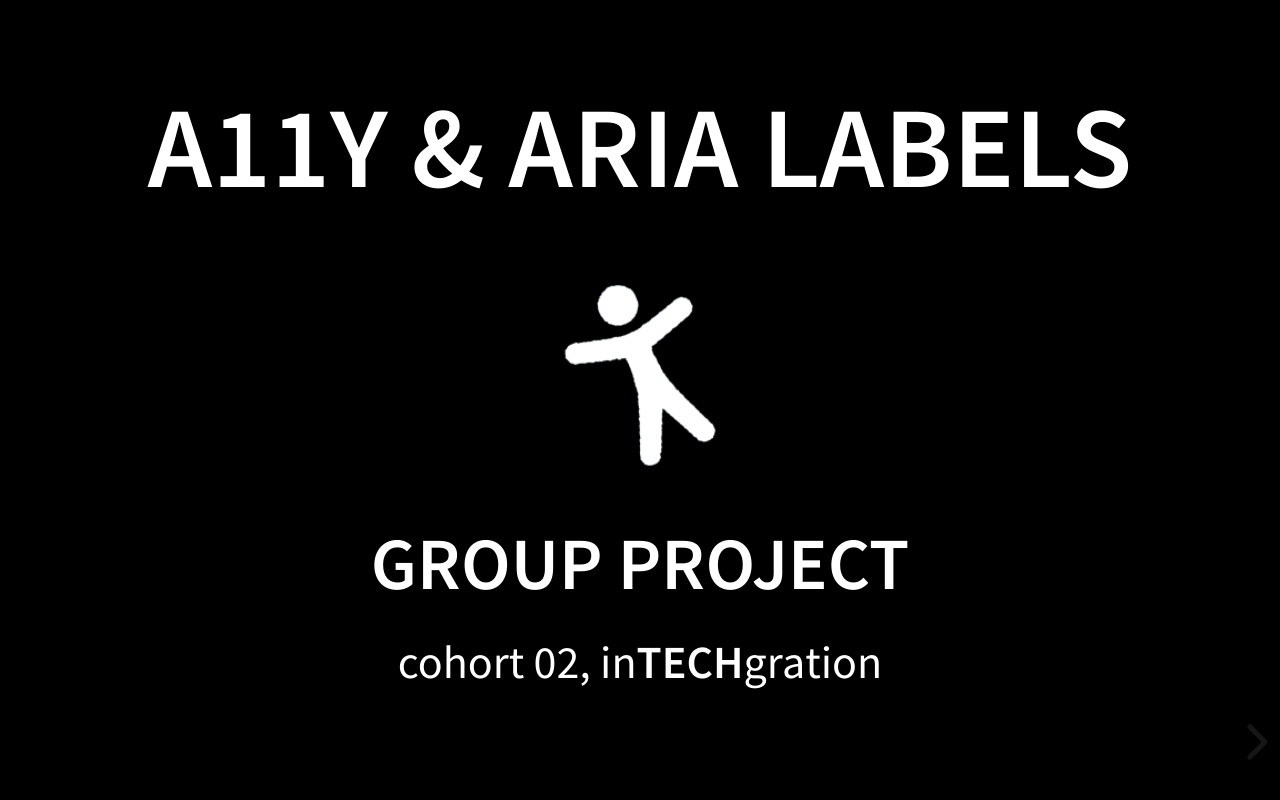
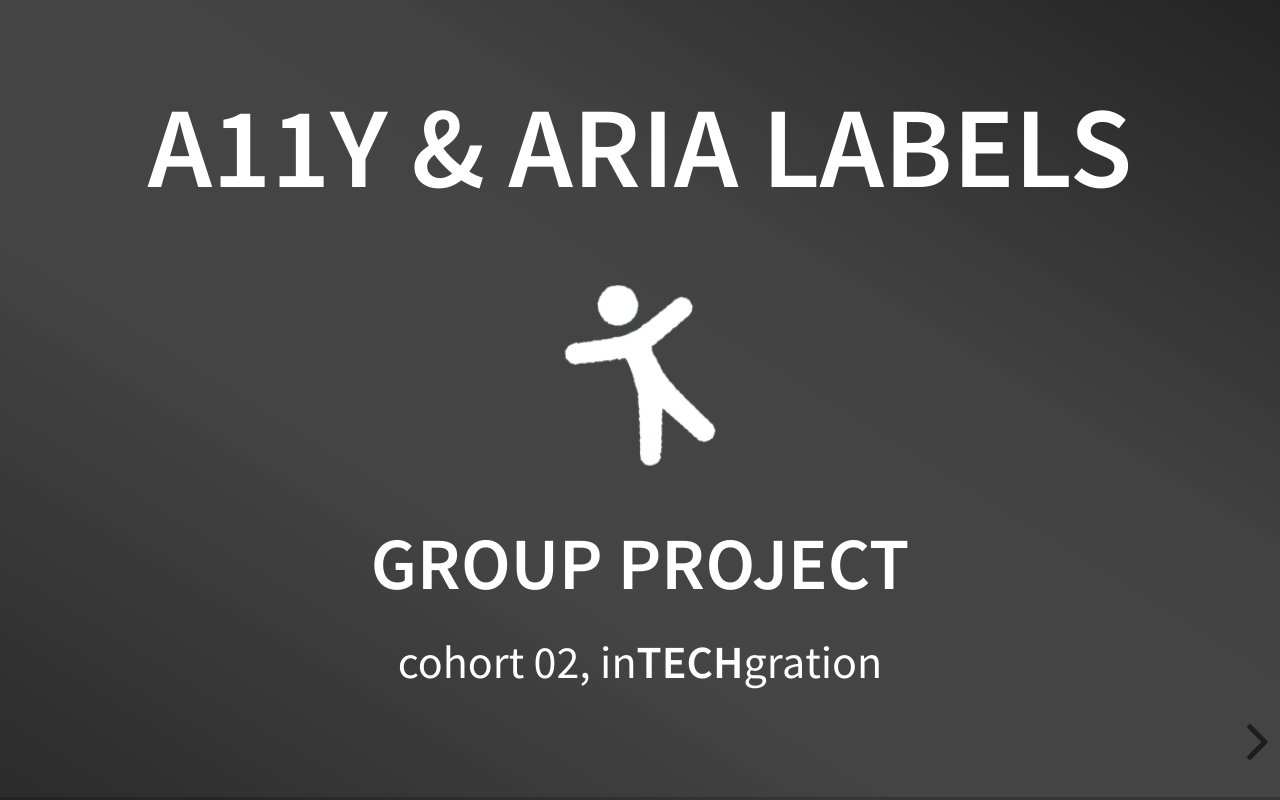
Before and after one commit to In-tech-gration-Cohort-0x02/Diving-into-Web-Accessibility, a plain HTML site: page index.html in a window 1280 px wide. Drawn offline with Linux system fonts and the light colour scheme.

Commit message:
Update style.css

```diff
--- a/css/style.css
+++ b/css/style.css
@@ -17,8 +17,8 @@
 }
 
 .reveal .slide-background.background-pattern{
-  background: #000000 url(../assets/subtle-grey.png) repeat!important;
-  background-image: linear-gradient(0deg, rgba(0,0,0,0),rgba(0,0,0,0.0))!important;
+/*   background: #000000 url(../assets/subtle-grey.png) repeat!important; */
+  background-image: linear-gradient(0deg, rgba(0,0,0,0.49),rgba(0,0,0,0.49)), url(../assets/subtle-grey.png);
 }
 
 
```
